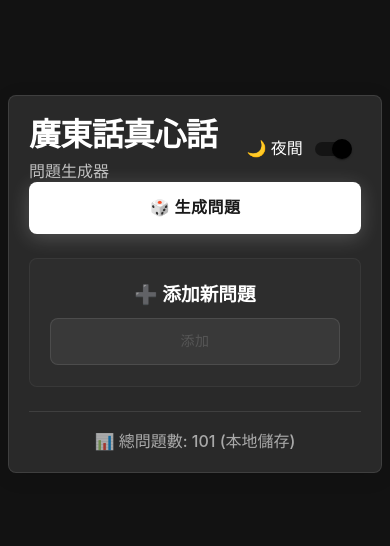
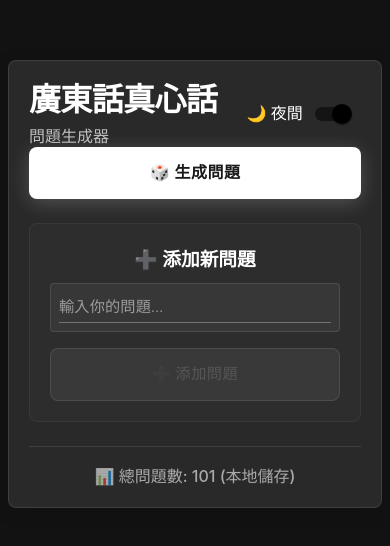
Before and after one commit to heilcheng/Truth-or-Dare-Canto, a React (Create React App) app: page / in a window 390 px wide. Shown: the part 138-684 px from the top of the page. Built offline with nearby package versions, Linux system fonts and the light colour scheme.

Commit message:
Fix mobile input field visibility: make input more prominent and always visible

```diff
--- a/src/App.css
+++ b/src/App.css
@@ -374,4 +374,52 @@ html {
   .MuiInput-root {
     font-size: 0.9rem !important;
   }
+
+  /* Ensure input field is always visible */
+  .MuiInput-root {
+    min-height: 48px !important;
+    padding: 8px 0 !important;
+    margin-bottom: 8px !important;
+  }
+
+  /* Make input field more prominent */
+  .MuiInput-root input {
+    font-size: 16px !important; /* Prevents zoom on iOS */
+    padding: 8px 0 !important;
+  }
+
+  /* Ensure placeholder text is visible */
+  .MuiInput-root input::placeholder {
+    opacity: 1 !important;
+    color: rgba(0, 0, 0, 0.5) !important;
+  }
+
+  [data-mui-color-scheme="dark"] .MuiInput-root input::placeholder {
+    color: rgba(255, 255, 255, 0.5) !important;
+  }
+
+  /* Add question section visibility */
+  .MuiBox-root {
+    margin-bottom: 16px !important;
+    padding: 16px !important;
+  }
+
+  /* Ensure the add question section is at the bottom */
+  .MuiCardContent-root > .MuiBox-root:last-child {
+    margin-bottom: 0 !important;
+    padding-bottom: 16px !important;
+  }
+
+  /* Make the input container more visible */
+  .MuiBox-root .MuiBox-root {
+    background-color: rgba(0, 0, 0, 0.05) !important;
+    border: 1px solid rgba(0, 0, 0, 0.1) !important;
+    border-radius: 4px !important;
+    padding: 8px !important;
+  }
+
+  [data-mui-color-scheme="dark"] .MuiBox-root .MuiBox-root {
+    background-color: rgba(255, 255, 255, 0.05) !important;
+    border: 1px solid rgba(255, 255, 255, 0.1) !important;
+  }
 }
--- a/src/App.js
+++ b/src/App.js
@@ -390,7 +390,8 @@ const TruthOrDareGenerator = () => {
               borderRadius: 2,
               padding: { xs: 2.5, sm: 4 },
               border: '1px solid',
-              borderColor: themeMode === 'dark' ? 'rgba(255,255,255,0.05)' : 'rgba(0,0,0,0.05)'
+              borderColor: themeMode === 'dark' ? 'rgba(255,255,255,0.05)' : 'rgba(0,0,0,0.05)',
+              marginBottom: { xs: 2, sm: 3 }
             }}>
               <h3 style={{
                 color: themeMode === 'dark' ? 'white' : '#1a1a1a',
@@ -401,11 +402,15 @@ const TruthOrDareGenerator = () => {
               }}>
                 ➕ 添加新問題
               </h3>
-              <div style={{
-                display: 'flex',
-                flexDirection: { xs: 'column', sm: 'row' },
-                gap: { xs: 1.5, sm: 2 },
-                marginBottom: 1
+
+              {/* Input Field - Made more prominent */}
+              <Box sx={{
+                marginBottom: 2,
+                backgroundColor: themeMode === 'dark' ? 'rgba(255,255,255,0.05)' : 'rgba(0,0,0,0.05)',
+                borderRadius: 1,
+                padding: 1,
+                border: '1px solid',
+                borderColor: themeMode === 'dark' ? 'rgba(255,255,255,0.1)' : 'rgba(0,0,0,0.1)'
               }}>
                 <Input
                   value={newQuestion}
@@ -415,26 +420,34 @@ const TruthOrDareGenerator = () => {
                   disabled={loading}
                   sx={{
                     color: themeMode === 'dark' ? 'white' : '#1a1a1a',
-                    fontSize: { xs: '0.9rem', sm: '1rem' },
+                    fontSize: { xs: '0.95rem', sm: '1rem' },
                     '&:before': { borderBottomColor: themeMode === 'dark' ? 'rgba(255,255,255,0.3)' : 'rgba(0,0,0,0.3)' },
                     '&:after': { borderBottomColor: themeMode === 'dark' ? '#fff' : '#1976d2' },
-                    '&:hover:before': { borderBottomColor: themeMode === 'dark' ? 'rgba(255,255,255,0.5)' : 'rgba(0,0,0,0.5)' }
+                    '&:hover:before': { borderBottomColor: themeMode === 'dark' ? 'rgba(255,255,255,0.5)' : 'rgba(0,0,0,0.5)' },
+                    '& input::placeholder': {
+                      color: themeMode === 'dark' ? 'rgba(255,255,255,0.5)' : 'rgba(0,0,0,0.5)',
+                      opacity: 1
+                    }
                   }}
                 />
+              </Box>
+
+              {/* Add Button */}
               <Button
                 variant="contained"
                 onClick={addNewQuestion}
                 disabled={loading || newQuestion.trim() === ""}
+                fullWidth
                 sx={{
                   backgroundColor: themeMode === 'dark' ? 'rgba(255,255,255,0.1)' : 'rgba(25,118,210,0.1)',
                   color: themeMode === 'dark' ? 'white' : '#1976d2',
-                    minWidth: { xs: '100%', sm: 'auto' },
-                    padding: { xs: 1.25, sm: 2 },
+                  padding: { xs: 1.5, sm: 2 },
                   borderRadius: 2,
                   textTransform: 'none',
                   fontWeight: 500,
                   border: '1px solid',
                   borderColor: themeMode === 'dark' ? 'rgba(255,255,255,0.2)' : 'rgba(25,118,210,0.2)',
+                  fontSize: { xs: '0.95rem', sm: '1rem' },
                   '&:hover': {
                     backgroundColor: themeMode === 'dark' ? 'rgba(255,255,255,0.2)' : 'rgba(25,118,210,0.2)',
                     transform: 'translateY(-1px)'
@@ -446,9 +459,8 @@ const TruthOrDareGenerator = () => {
                   transition: 'all 0.2s ease'
                 }}
               >
-                  添加
+                ➕ 添加問題
               </Button>
-              </div>
             </Box>
 
             {/* Footer */}
```
Lines whose indentation alone changed are shown as unchanged.
